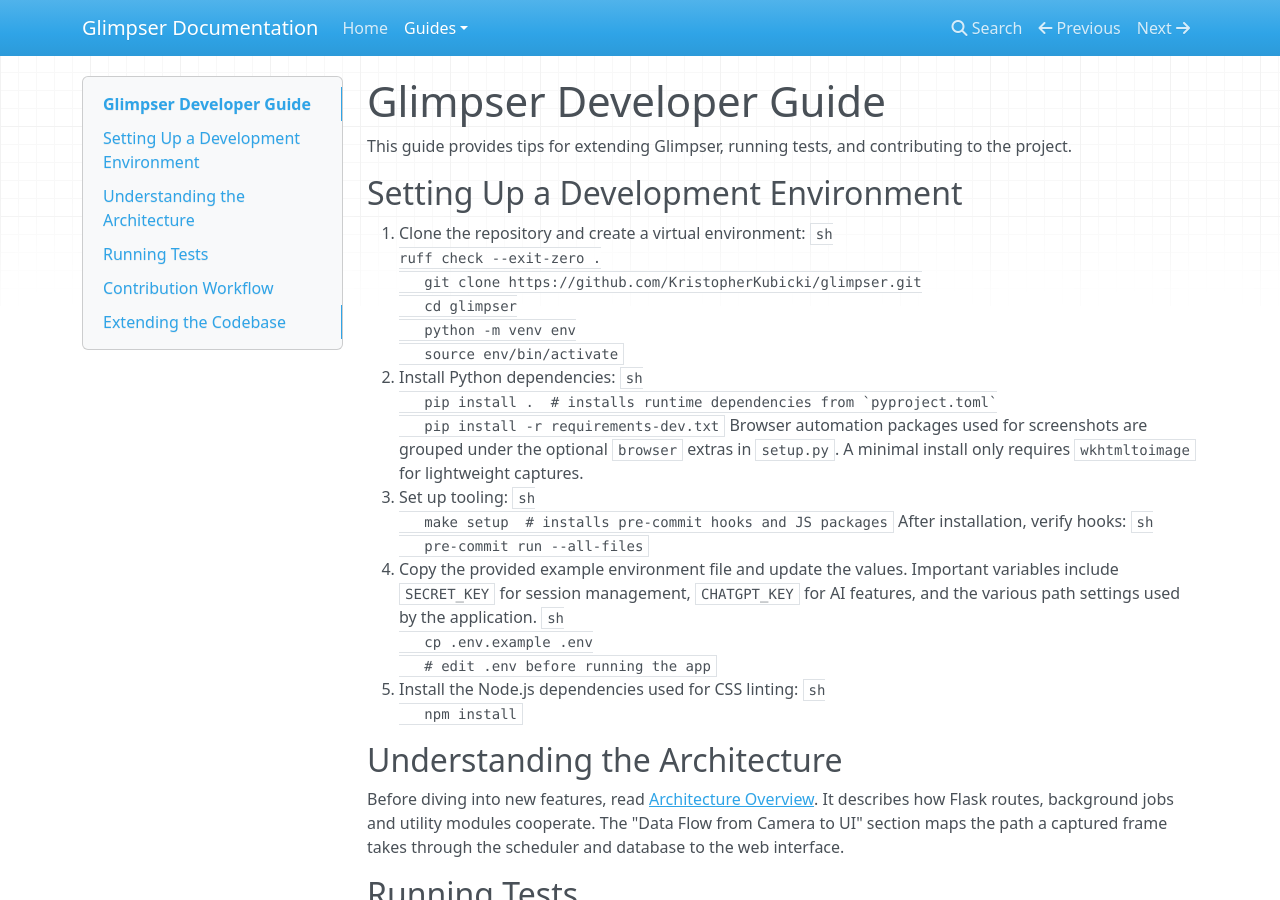
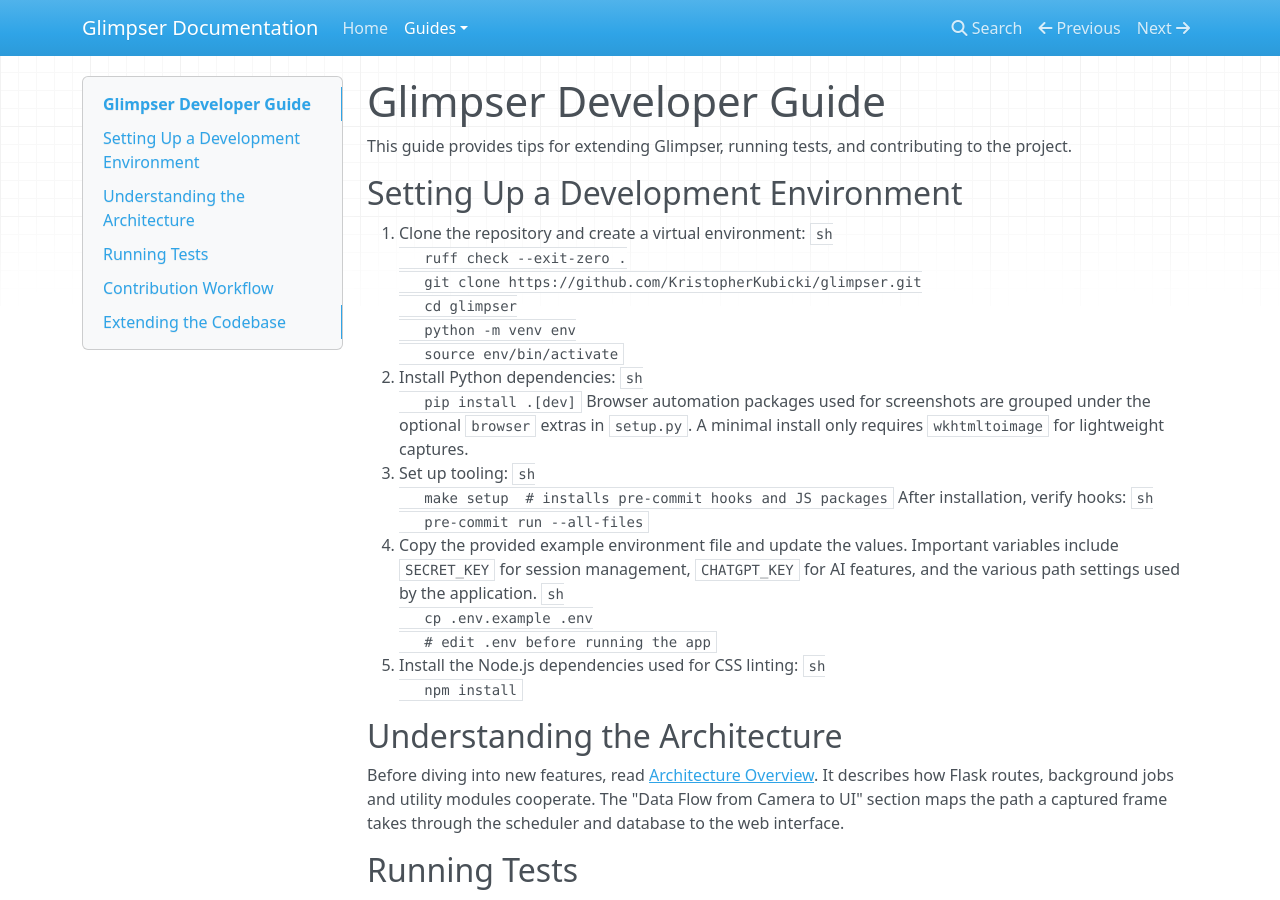
Before and after one commit to KristopherKubicki/glimpser, an MkDocs documentation site: the page built from docs/developer_guide.md, in a window 1280 px wide and 900 px high. Built offline with MkDocs 1.6.1, drawn with Linux system fonts in a browser that asks for light colours; nearby versions of some CDN libraries.

Commit message:
chore: remove requirements-dev file

````diff
--- a/docs/developer_guide.md
+++ b/docs/developer_guide.md
@@ -6,7 +6,7 @@
 
 1. Clone the repository and create a virtual environment:
    ```sh
-ruff check --exit-zero .
+   ruff check --exit-zero .
    git clone https://github.com/KristopherKubicki/glimpser.git
    cd glimpser
    python -m venv env
@@ -14,8 +14,7 @@
    ```
 2. Install Python dependencies:
    ```sh
-   pip install .  # installs runtime dependencies from `pyproject.toml`
-   pip install -r requirements-dev.txt
+   pip install .[dev]
    ```
    Browser automation packages used for screenshots are grouped under the
    optional `browser` extras in `setup.py`. A minimal install only requires
````
Also changed, not shown: README.md (+3 -5 lines), requirements-dev.txt (deleted, +0 -22 lines), 1 other file.
